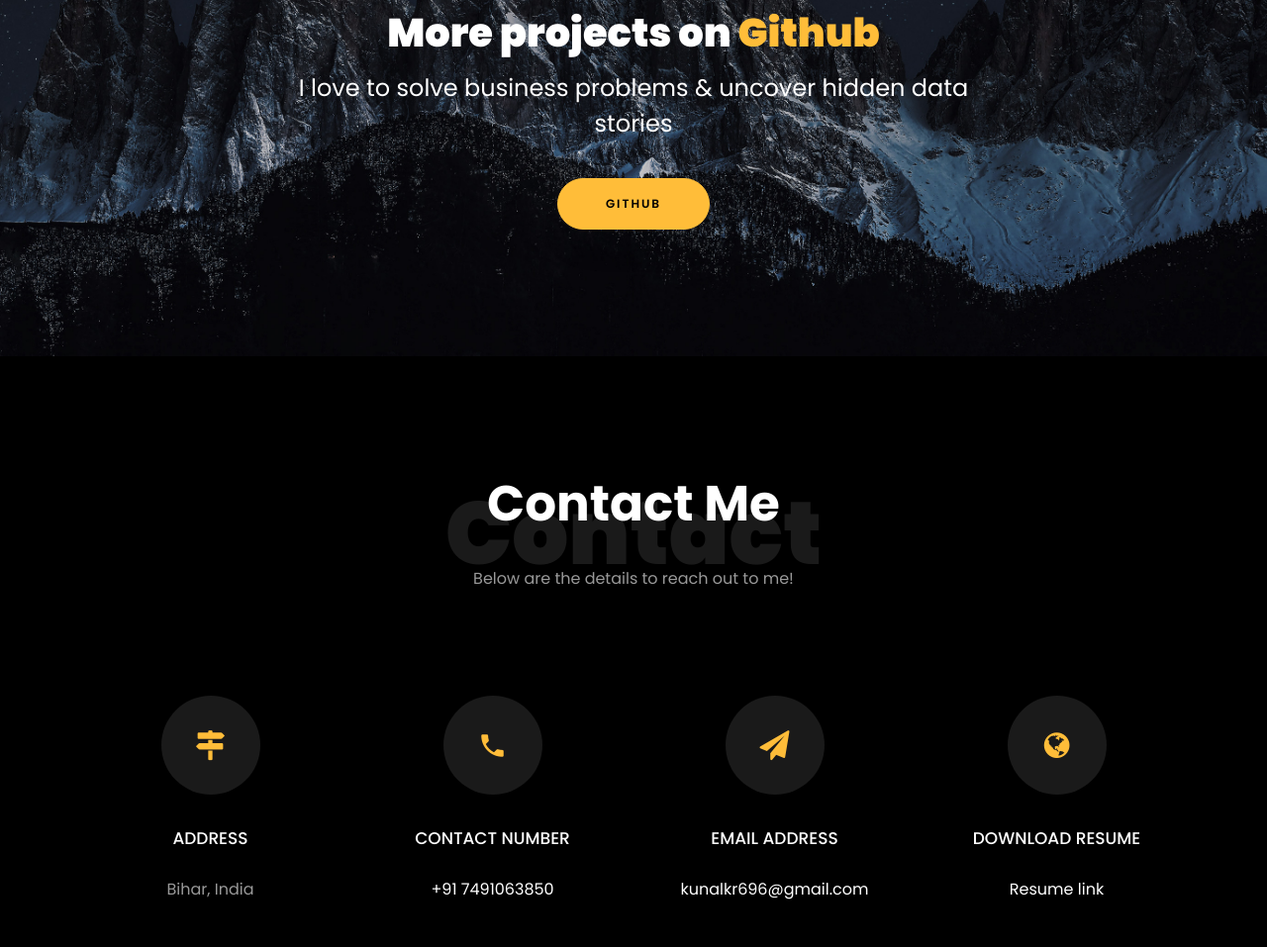
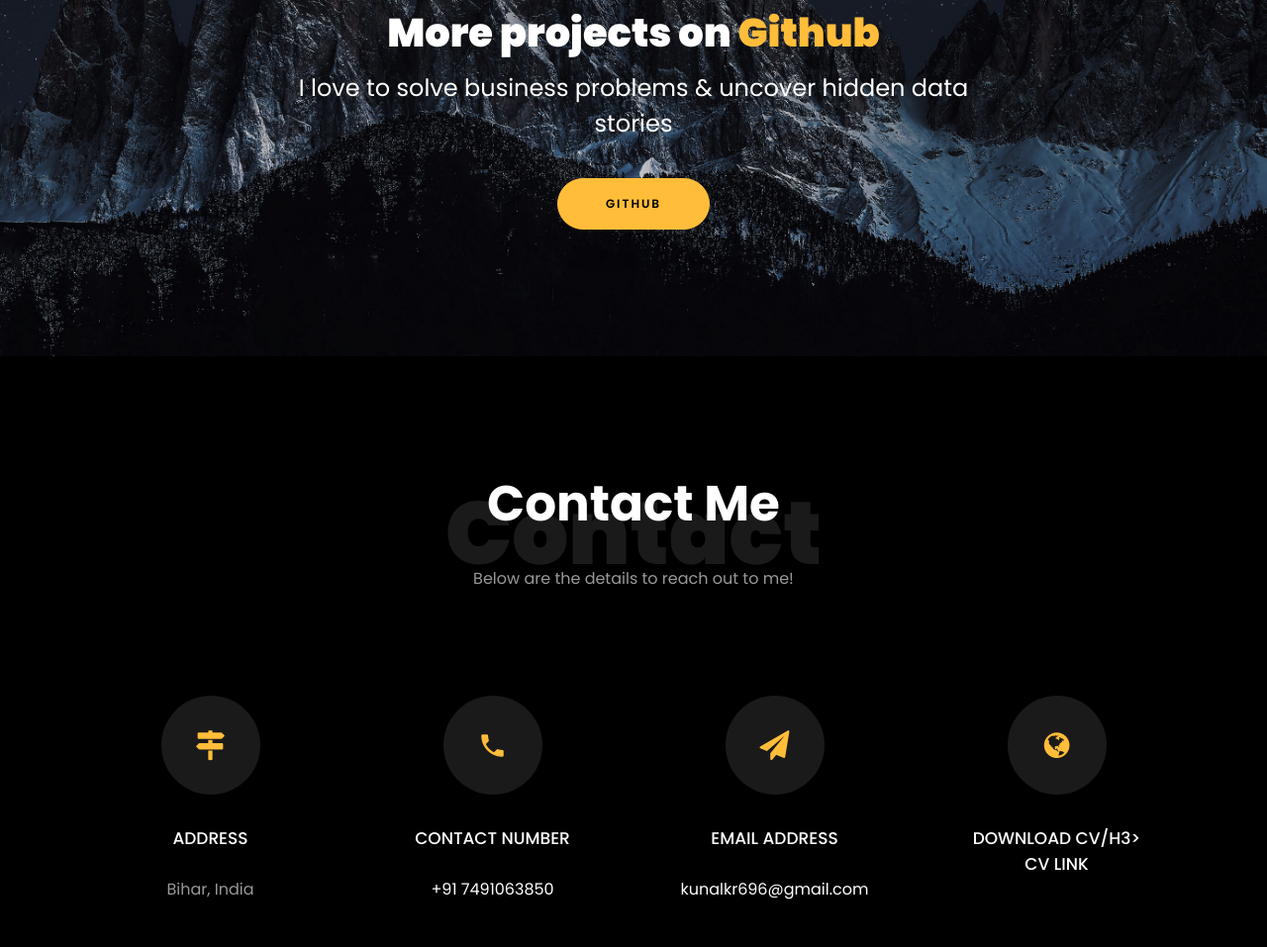
Before and after one commit to kunalkumar2001/kunalkumar2001.github.io, a plain HTML site: page index.html in a window 1280 px wide. Shown: the part 5045-6002 px from the top of the page at 99% size. Drawn offline with Linux system fonts and the light colour scheme; files whose address does not match are found by name.

Commit message:
Update index.html

```diff
--- a/index.html
+++ b/index.html
@@ -441,7 +441,7 @@
 
 			<div class="row justify-content-center mt-5">
 				<div class="col-md-6 text-center ftco-animate">
-					<p><a href="#" class="btn btn-primary py-4 px-5">Download CV</a></p>
+					<p><a href="https://drive.google.com/file/d/1BxT7a7MWBI_H8YX4XMHnhdhY9F57IbVZ/view?usp=sharing" class="btn btn-primary py-4 px-5">Download Resume</a></p>
 				</div>
 			</div>
 		</div>
@@ -637,8 +637,8 @@
 						<div class="icon d-flex align-items-center justify-content-center">
 							<span class="icon-globe"></span>
 						</div>
-						<h3 class="mb-4">Download Resume</h3>
-						<p><a href="#">Resume link</a></p>
+						<h3 class="mb-4">Download CV/h3>
+						<p><a href="https://drive.google.com/file/d/1ypegb_ubRx0zDsQ27xpsBAWIwMsrfVGN/view?usp=sharing">CV link</a></p>
 					</div>
 				</div>
 
```
